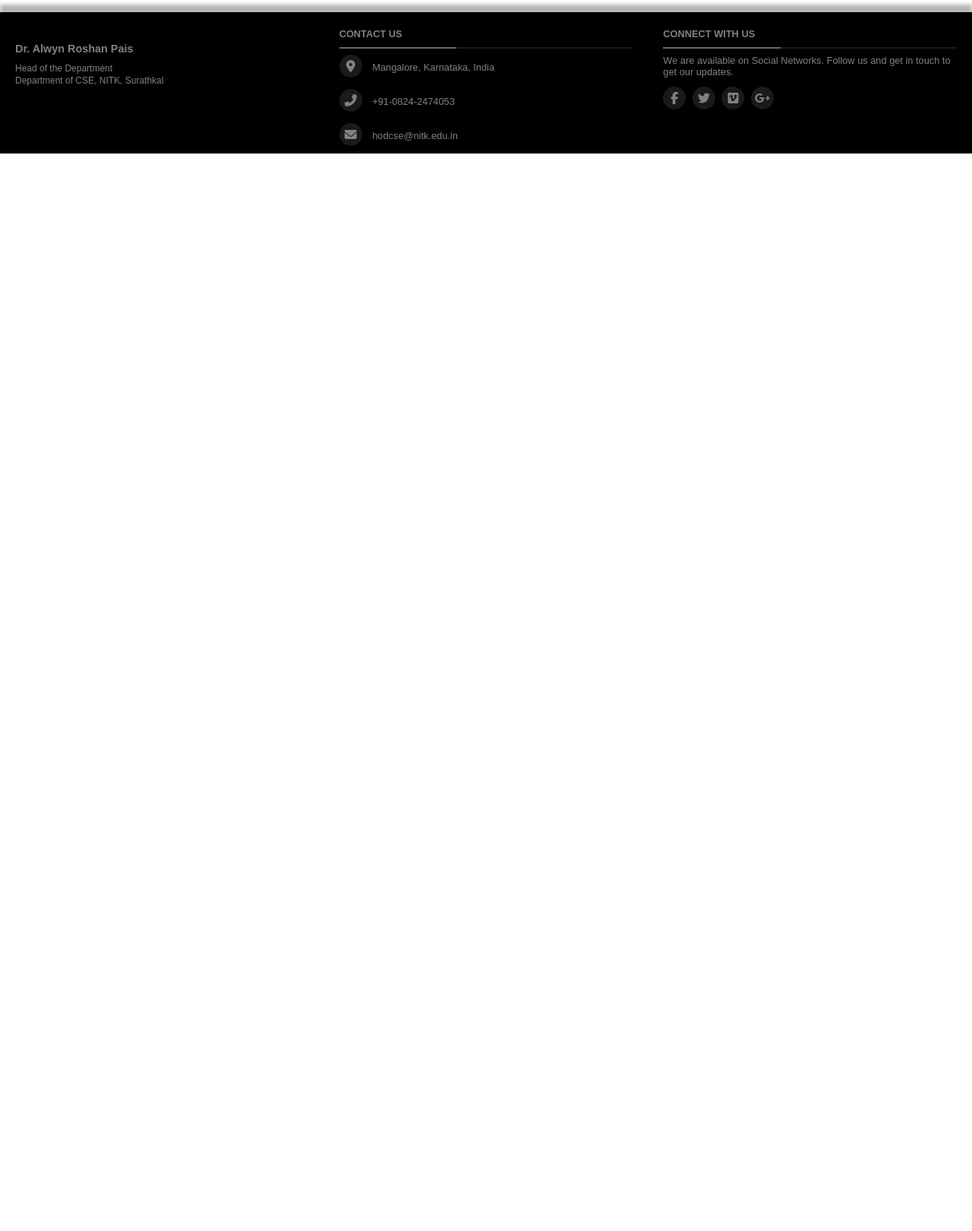
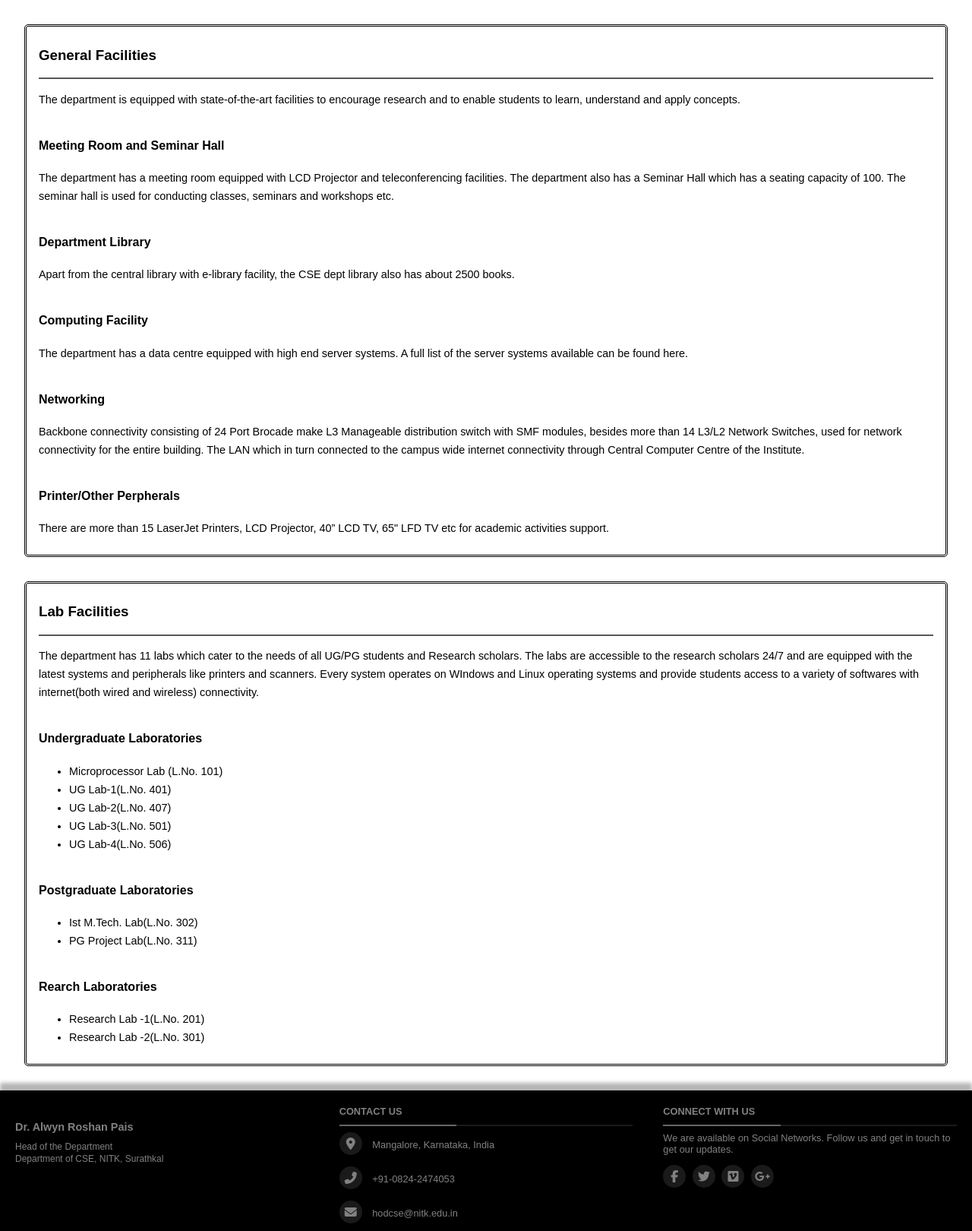
Before and after one commit to vivekj52/NITK_CSE_Portal, a Django app: page /facilities in a window 1280 px wide. Shown: the part 160-1780 px from the top of the page at 76% size. Before the commit the page ends 362 px from the top, so only its background shows below. Run offline with Django 3.2, Linux system fonts and the light colour scheme; parts of the project's set-up code (start-up, migrations or seed data) failed here and were passed over; some libraries are stand-ins or nearby versions.

Commit message:
Facilities Page Completed

```diff
--- a/static/style.css
+++ b/static/style.css
@@ -225,6 +225,34 @@ a:hover
     line-height: 1.5rem;
 }
 
+/*------------------------------------------------ Facilities ------------------------------------------------*/
+
+.facilities-container
+{
+    margin: 2rem;
+    padding: 0.5rem 1rem 0.5rem 1rem;
+    border: double;
+    border-radius: 5px;
+}
+
+.facilities-subheading
+{
+    margin-top: 2.5rem;
+}
+
+.facilities-content
+{
+    font-size: 0.9rem;
+    line-height: 1.5rem;
+}
+
+.facilities-list
+{
+    font-size: 0.9rem;
+    line-height: 1.5rem;
+}
+
+
 /*---------------------------------------------- Footer Content ----------------------------------------------*/
 
 footer
--- a/templates/facilities.html
+++ b/templates/facilities.html
@@ -1,5 +1,77 @@
 {% extends 'base.html' %}
 
 {% block content %}
+{% load static %}
+
+<div class="facilities-container">
+    <h3 class="block-heading">General Facilities</h3>
+    <hr class="uline">
+    <p class="facilities-content">The department is equipped with state-of-the-art facilities to encourage
+        research and to enable students to learn, understand and apply concepts.
+    </p>
+
+    <h4 class="facilities-subheading">Meeting Room and Seminar Hall</h4>
+    <p class="facilities-content">The department has a meeting room equipped with LCD Projector and
+        teleconferencing facilities. The department also has a Seminar Hall which has a seating capacity of
+        100. The seminar hall is used for conducting classes, seminars and workshops etc.
+    </p>
+
+    <h4 class="facilities-subheading">Department Library</h4>
+    <p class="facilities-content">Apart from the central library with e-library facility, the CSE dept
+        library also has about 2500 books.
+    </p>
+
+    <h4 class="facilities-subheading">Computing Facility</h4>
+    <p class="facilities-content">The department has a data centre equipped with high end server systems.
+        A full list of the server systems available can be found here.
+    </p>
+
+    <h4 class="facilities-subheading">Networking</h4>
+    <p class="facilities-content">Backbone connectivity consisting of 24 Port Brocade  make L3 Manageable
+        distribution switch with  SMF modules, besides more than 14 L3/L2 Network Switches, used for network
+        connectivity for the entire building. The LAN which in turn connected to the campus wide internet
+        connectivity through Central Computer Centre of the Institute.
+    </p>
+
+    <h4 class="facilities-subheading">Printer/Other Perpherals</h4>
+    <p class="facilities-content">There are more than 15 LaserJet Printers, LCD Projector, 40” LCD TV, 65"
+        LFD TV  etc for academic activities support.
+    </p>
+
+</div>
+
+<div class="facilities-container">
+    <h3 class="block-heading">Lab Facilities</h3>
+    <hr class="uline">
+    <p class="facilities-content">The department has 11 labs which cater to the needs of all UG/PG students
+        and Research scholars. The labs are accessible to the research scholars 24/7 and are equipped with
+        the latest systems and peripherals like printers and scanners. Every system operates on WIndows and
+        Linux operating systems and provide students access to a variety of softwares with internet(both
+        wired and wireless) connectivity.
+    </p>
+    <h4 class="facilities-subheading">Undergraduate Laboratories</h4>
+
+    <ul class="facilities-list">
+        <li>Microprocessor Lab (L.No. 101)</li>
+        <li>UG Lab-1(L.No. 401)</li>
+        <li>UG Lab-2(L.No. 407) </li>
+        <li>UG Lab-3(L.No. 501)</li>
+        <li>UG Lab-4(L.No. 506)</li>
+    </ul>
+
+    <h4 class="facilities-subheading">Postgraduate Laboratories</h4>
+
+    <ul class="facilities-list">
+        <li>Ist M.Tech. Lab(L.No. 302) </li>
+        <li>PG Project Lab(L.No. 311)</li>
+    </ul>
+
+    <h4 class="facilities-subheading">Rearch Laboratories</h4>
+    <ul class="facilities-list">
+        <li>Research Lab -1(L.No. 201) </li>
+        <li>Research Lab -2(L.No. 301)</li>
+    </ul>
+
+</div>
 
 {% endblock %}
```
